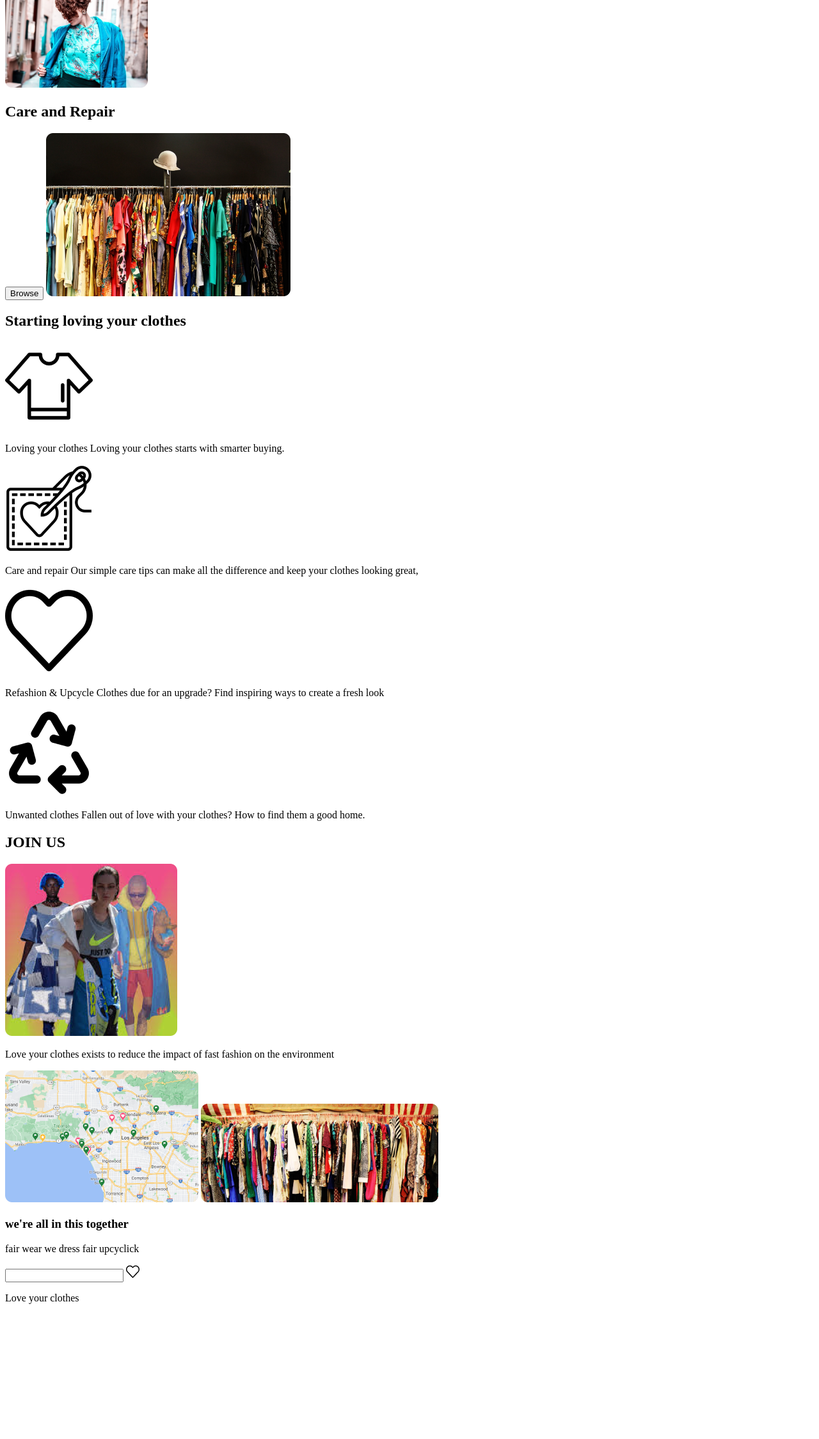
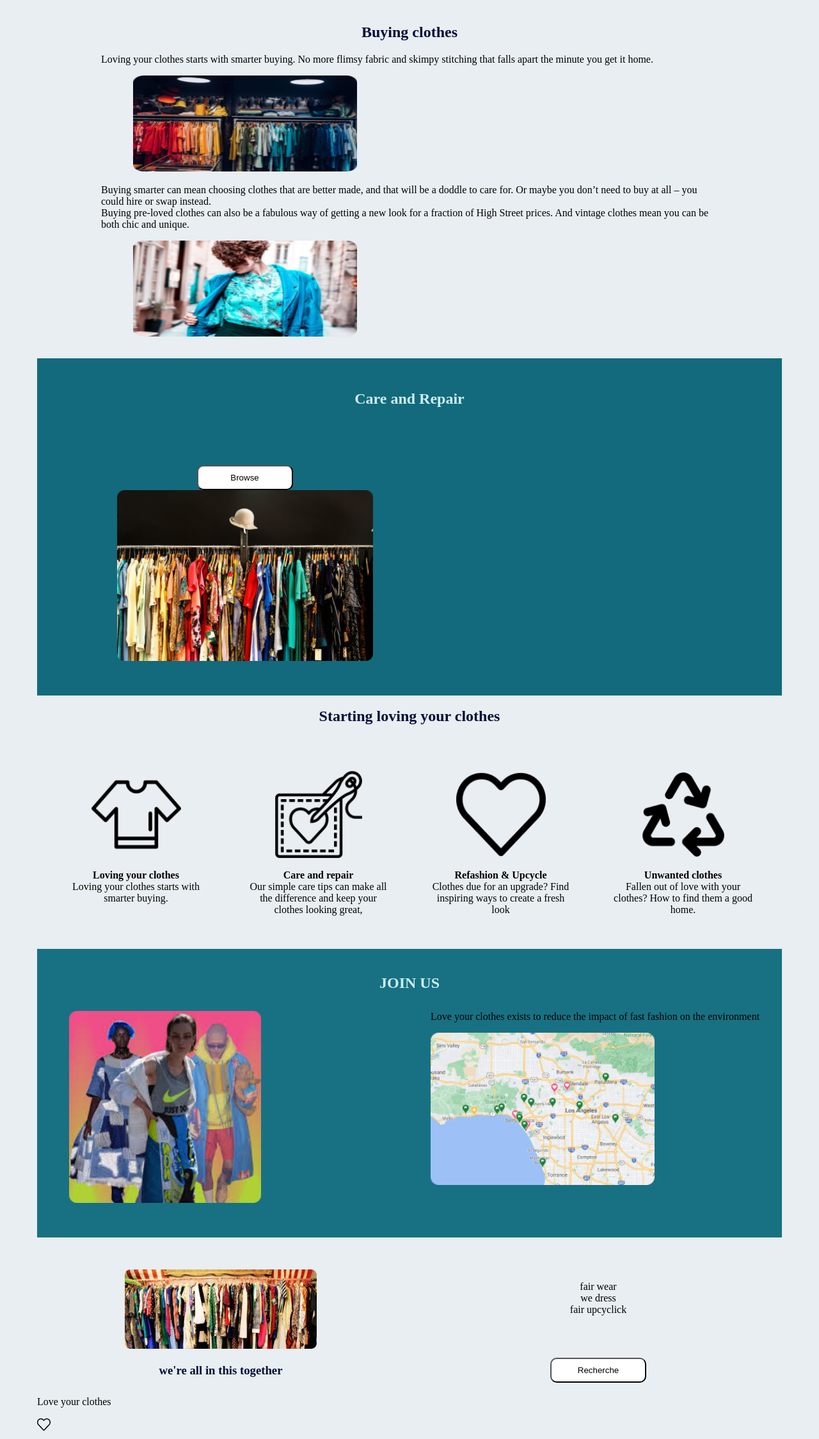
Before and after one commit to wissamboulefaa/int-gration, a plain HTML site: page public/index.html in a window 1280 px wide. Shown: the part 625-2874 px from the top of the page at 64% size. Before the commit the page ends 2679 px from the top, so only its background shows below. Drawn offline with Linux system fonts and the light colour scheme.

Commit message:
ajout css

```diff
--- a/CSS/style.css
+++ b/CSS/style.css
@@ -0,0 +1,149 @@
+.bouton{
+  background-color:white;
+  width:150px;
+  border-radius: 10px;
+  text-align: center;
+  margin-top: 50px;
+  padding:10px;
+}
+
+
+body {
+font-family: Hiragino Maru Gothic ProN;
+font-style: normal;
+font-size: 16px;
+background-color: #e8eef1 ;
+padding-left: 50px;
+padding-right: 50px ;
+font-weight: 400px;
+}
+
+
+h1 {
+  color:#050D39;
+  font-weight: 900px ;
+  font-family: Hiragino Kaku Gothic StdN;
+}
+
+
+h2 {
+  color:#050D39 ;
+  font-family: Hiragino Kaku Gothic StdN;
+  text-align: center;
+}
+
+h3 {
+  color:#050D39 ;
+  font-family: Hiragino Kaku Gothic StdN;
+  text-align: center;
+}
+
+
+.h2_fondbleu {
+  color: #CEEFF2;
+}
+
+
+#box-1{
+  display: inline-flex;
+  background-color: #CEEFF2 ;
+  padding: 50px;
+}
+
+
+#paragraphe-1{
+  width: 500px;
+}
+
+
+#form {
+  background-color: #EC5627 ;
+  width: 240px;
+  height: auto;
+  text-align: center;
+  border-radius: 5px;
+  padding: 30px;
+}
+
+
+#buying{
+  padding-top: 30px;
+  padding-bottom: 30px;
+  padding-left: 100px;
+  padding-right: 100px;
+}
+
+
+#box-2.1{
+  display: flex;
+  flex-direction: row;
+  align-items: center;
+  padding: 20px;
+}
+
+
+#box-2.2{
+  display:flex;
+  flex-direction: row-reverse;
+  align-items: center;
+  padding: 20px;
+}
+
+
+#care{
+  background-color: #126a7c;
+  padding-top: 30px;
+  padding-bottom: 30px;
+}
+
+
+#start {
+  column-count: 4;
+text-align: center;
+  padding: 20px;
+margin-top: 50px;
+  margin-bottom: 20px;
+}
+
+
+.icone{
+  display: flex;
+  flex-direction: column;
+  align-items: center;
+  padding-right: 20px;
+  padding-left: 20px;
+}
+
+
+#C{
+  background-color: #126A7C ;
+  padding-left: 50px;
+  padding-top: 20px;
+  padding-bottom: 20px;
+  column-count: 2;
+  text-align: center;
+}
+
+
+
+
+#join{
+  background-color:#187183;
+  padding-top: 20px;
+  padding-bottom: 50px;
+}
+
+
+#jo{
+  column-count: 2;
+  padding-left: 50px;
+  padding-top: 10px;
+}
+
+
+
+#footer{
+  column-count: 2;
+  text-align: center;
+  margin-top: 50px;
+}
--- a/public/index.html
+++ b/public/index.html
@@ -10,111 +10,130 @@
     <!--<script src='main.js'></script>-->
 </head>
 
+<body>
+    <div class="container"></div>
+    <header>
+    <ul>
+        <li class="menu active"><a href="#">home</a></li>
+        <li class="menu"><a href="#">About</a></li>
+        <li class="menu"><a href="#">product</a></li>
+        <li class="menu"><a href="#">Contact</a></li>
+    </ul>
+    </header>
+
+    <!-- Box 1 -->
+
+    <div id="box-1">
+        <h1>love your clothes</h1>
+        <p id="paragraph-1">Launched in 2014, the Love Your Clothes campaign has been developed together with industry organisations
+        to help change the way the UK consumers buy, use and dispose of their clothing.
+        <br>Love Your Clothes is part of the Sustainable Clothing Action Plan (SCAP), which is coordinated by WRAP,
+        a not-for-profit organisation which receives Government support across the UK.
+        </p>
+        <input type="button" class="bouton" value="Learn More">
+    </div>
+
+      <div id="form">
+          <form>
+             <p>E-mail</p>
+             <input type="text" id="email" name="email">
+             <p>Password</p>
+             <input type="password" id="user_password" value="user_password">
+             <br><input type="button" class="bouton" value="Sign In">
+        </form>
+      </div>
+
+   <!-- Fin Box 1 -->
 
 
-<body>
+   <!-- Box 2 : Buying clothes-->
+    <article id="buying">
+        <h2>Buying clothes</h2>
+         <div id=box-2.1>
+           <p class="paragraphe-2">Loving your clothes starts with smarter buying. No more flimsy fabric and skimpy stitching
+    that falls apart the minute you get it home.</p>
 
-    <ul>
-        <li>home</li>
-        <li>about</li>
-        <li>product</li>
-        <li>contact</li>
-    </ul>
+           <img src="../Images/image 1.png" width="350" height="150" style="margin-left:50px">
+        </div>
+        <div id=box-2.2>
+           <p>Buying smarter can mean choosing clothes that are better made,
+        and that will be a doddle to care for. Or maybe you don’t need to buy at all – you could
+        hire or swap instead. <br>Buying pre-loved clothes can also be a fabulous way of getting
+        a new look for a fraction of High Street prices. And vintage clothes mean you can be both chic and unique.</p>
 
-    <h1>love your clothes</h1>
+           <img src="../Images/image 2.png" width="350" height="150" style="margin-left:50px">
+      </div>
+    </article>
 
-    <p>Launched in 2014, the Love Your Clothes campaign has been developed together with industry organisations
-        to help change the way the UK consumers buy, use and dispose of their clothing.
-        Love Your Clothes is part of the Sustainable Clothing Action Plan (SCAP), which is coordinated by WRAP,
-        a not-for-profit organisation which receives Government support across the UK.</p>
-
-    <button>Learn More</button>
-
-    <label for="E-mail">E-mail</label>
-    <input type="text" id="E-mail" name="E-mail" required>
-    <label for="password">password</label>
-    <input type="text" id="password" name="password" required>
-
-    <button>Sign In</button>
-
-    <ul>
-        <li>Sign up</li>
-        <li>Porgot your password</li>
-    </ul>
+    <!-- Fin Box 2 : Buying clothes-->
 
 
 
+    <!-- Box 3 : Care and Repair -->
+
+<article id=care>
+    <h2 class="h2_fondbleu">Care and Repair</h2>
+     <div id="C">
+        <input type="button" class="bouton" value="Browse">
+
+        <br><img src="../Images/image 3.png" width="400">
+    </div>
+</article>
+
+    <!-- Fin Box 3 : Buying clothes-->
 
 
-    <h2>Buying clothes</h2>
-
-    <p>Loving your clothes starts with smarter buying. No more flimsy fabric and skimpy stitching
-    that falls apart the minute you get it home.</p>
-
-    <img src="../Images/image 1.png" alt="vétements">
-
-    <p>Buying smarter can mean choosing clothes that are better made,
-        and that will be a doddle to care for. Or maybe you don’t need to buy at all – you could
-        hire or swap instead.Buying pre-loved clothes can also be a fabulous way of getting
-        a new look for a fraction of High Street prices. And vintage clothes mean you can be both chic and unique.</p>
-
-    <img src="../Images/image 2.png" alt="femme veste bleu">
-
-
-
-
-
-
-    <h2>Care and Repair</h2>
-
-    <button>Browse</button>
-
-    <img src="../Images/image 3.png" alt="vetements">
-
-
+    <!-- Box 4 : Starting loving your clothes -->
 
     <h2>Starting loving your clothes</h2>
+    <article id=start>
+        <div class="icone">
+        <img src="../Images/icone 1.png" width="140">
+        <p><strong>Loving your clothes</strong> <br>Loving your clothes starts with smarter buying.</p>
+        </div>
 
-    <img src="../Images/icone 1.png" alt="loving your clothes">
-    <p>Loving your clothes
+        <div class="icone">
+        <img src="../Images/icone 2.png" width="140">
+        <p><strong>Care and repair</strong> <br>Our simple care tips can make all the difference and keep your clothes looking great,</p>
+        </div>
 
-        Loving your clothes starts with smarter buying.</p>
+        <div class="icone">
+        <img src="../Images/icone 3.png" width="140">
+        <p><strong>Refashion & Upcycle</strong> <br>Clothes due for an upgrade? Find inspiring ways to create a fresh look</p>
+        </div>
 
+        <div class="icone">
+        <img src="../Images/icone 4.png" width="140">
+        <p><strong>Unwanted clothes</strong><br>Fallen out of love with your clothes? How to find them a good home.</p>
+        </div>
+    </article>
 
-    <img src="../Images/icone 2.png" alt="care and repair">
-    <p>Care and repair
+ <!-- Fin Box 4 : Starting loving your clothes -->
 
-        Our simple care tips can make all the difference and keep your clothes looking great,</p>
+ <!-- Box 5 : Join us -->
 
+<article id="join">
+    <h2 class="h2_fondbleu">JOIN US</h2>
+    <div id="jo">
+       <img src="../Images/image 4.png" width="300px"height="300px">
 
-    <img src="../Images/icone 3.png" alt="refashion & upcycle">
-    <p>Refashion & Upcycle
+       <p>Love your clothes exists to reduce the impact of fast fashion on the environment</p>
+       <img src="../Images/image map.png" Width="350">
+    </div>
+</article>
 
-        Clothes due for an upgrade? Find inspiring ways to create a fresh look</p>
+ <!-- Fin Box 5 : Join us -->
 
+ <!-- Footer -->
 
-    <img src="../Images/icone 4.png" alt="unwanted clothes">
-    <p>Unwanted clothes
-
-        Fallen out of love with your clothes? How to find them a good home.</p>
-
-
-    <h2>JOIN US</h2>
-    <img src="../Images/image 4.png" alt="3 person">
-
-    <p>Love your clothes exists to reduce the impact of fast fashion on the environment</p>
-    <img src="../Images/image map.png" alt="map">
-
-
-  <img src="../Images/image 5.png" alt="vetements">
+<div id="footer">
+    <img src="../Images/image 5.png" width="300">
     <h3>we're all in this together</h3>
-    <p>fair wear we dress fair upcyclick</p>
-    <input type="search" id="site-search" name="q"
-       aria-label="Search through site content">
-
+    <p><br>fair wear <br>we dress <br>fair upcyclick</p>
+    <input type="button" class="bouton" value="Recherche">
+</div>
+    <p>Love your clothes</p>
     <img src="../Images/heart 1.png" alt="coeur">
-    <p>Love your clothes</p>
-
 
 
 </body>
```
Also changed, not shown: public/HTML - Clémence.html (added, +100 -0 lines), 2 other files.
